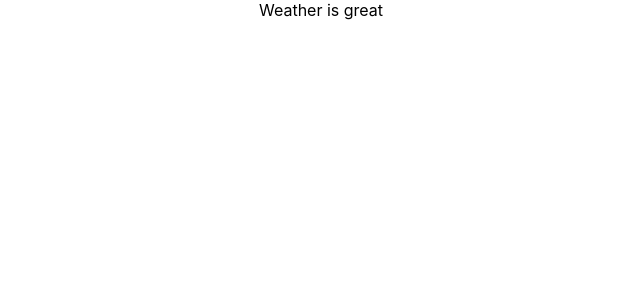
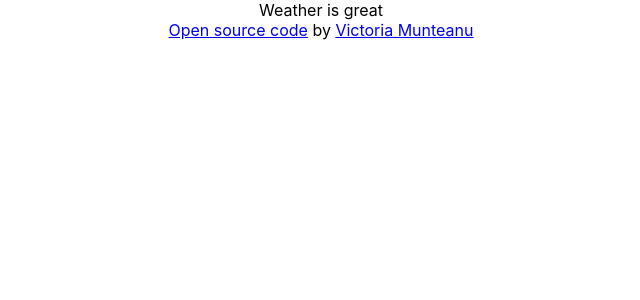
Before and after one commit to vicmoon/react-my-weather, a React (Create React App) app: page / in a window 1280 px wide. Shown: the top 300 px of the page, without its empty margins (319-959 px from the left). Built offline with nearby package versions, Linux system fonts and the light colour scheme.

Commit message:
added links

```diff
--- a/src/App.js
+++ b/src/App.js
@@ -1,11 +1,13 @@
 import './App.css';
 
-function App() {
+export default function App() {
   return (
     <div className="App">
       Weather is great
-    </div>
+      <footer>
+      <a href='https://github.com/vicmoon/react-my-weather' target="_blank">Open source code</a> by <a href="http://victoriamunteanuportfolio.net/" target="_blank">Victoria Munteanu</a>
+
+      </footer>
+</div>
   );
 }
-
-export default App;
```
